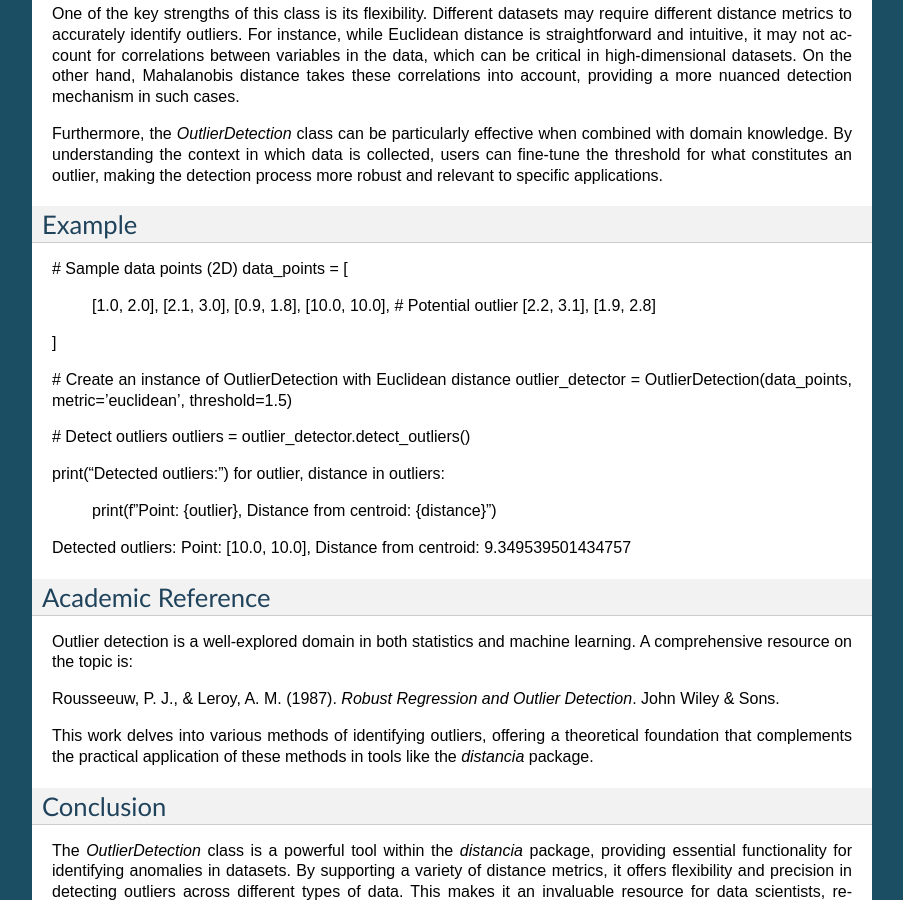
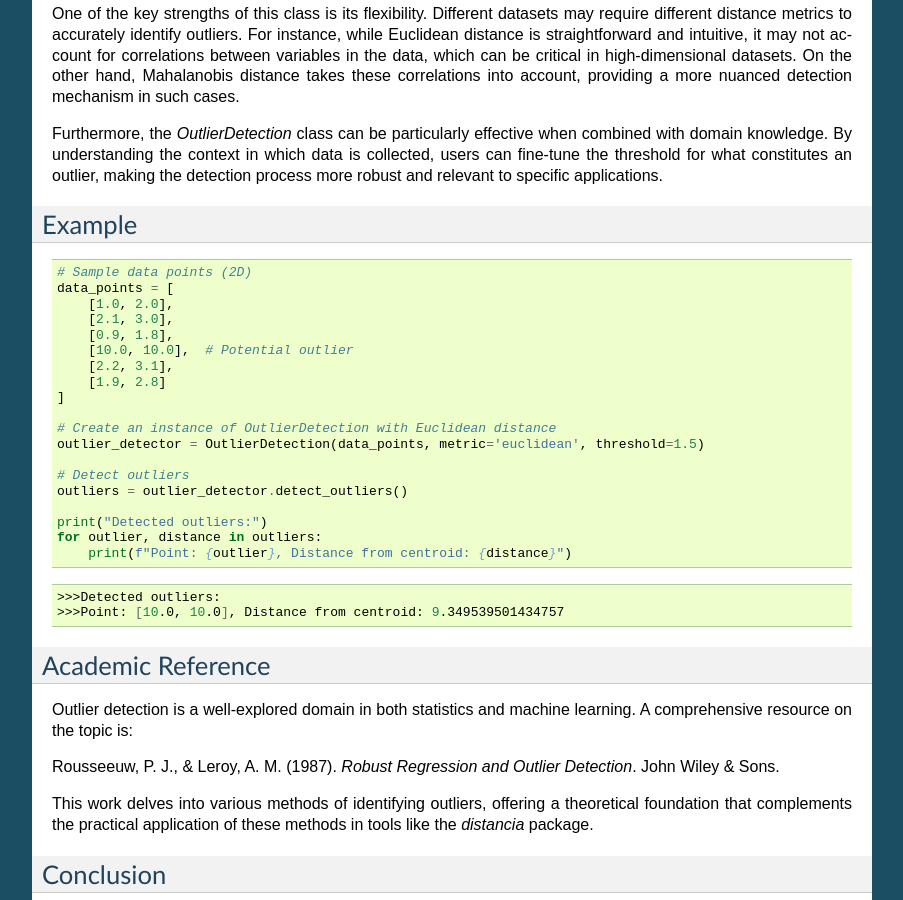
Before and after one commit to ym001/distancia, a Sphinx documentation site: the page built from docs/OutlierDetection.rst, in a window 1280 px wide and 900 px high, scrolled down 458 px. Shown: the whole window, without its empty margins (198-1101 px from the left). Built offline with Sphinx 7.4.7, drawn with Linux system fonts in a browser that asks for light colours; pages that are not in the unit, such as notebooks, are missing from menus; some of the changed lines change nothing that is shown.

Commit message:
Update OutlierDetection.rst

```diff
--- a/docs/OutlierDetection.rst
+++ b/docs/OutlierDetection.rst
@@ -19,28 +19,33 @@ Furthermore, the `OutlierDetection` class can be particularly effective when com
 
 Example
 -------
-# Sample data points (2D)
-data_points = [
-    [1.0, 2.0],
-    [2.1, 3.0],
-    [0.9, 1.8],
-    [10.0, 10.0],  # Potential outlier
-    [2.2, 3.1],
-    [1.9, 2.8]
-]
 
-# Create an instance of OutlierDetection with Euclidean distance
-outlier_detector = OutlierDetection(data_points, metric='euclidean', threshold=1.5)
+.. code-block:: python
 
-# Detect outliers
-outliers = outlier_detector.detect_outliers()
+    # Sample data points (2D)
+    data_points = [
+        [1.0, 2.0],
+        [2.1, 3.0],
+        [0.9, 1.8],
+        [10.0, 10.0],  # Potential outlier
+        [2.2, 3.1],
+        [1.9, 2.8]
+    ]
 
-print("Detected outliers:")
-for outlier, distance in outliers:
-    print(f"Point: {outlier}, Distance from centroid: {distance}")
+    # Create an instance of OutlierDetection with Euclidean distance
+    outlier_detector = OutlierDetection(data_points, metric='euclidean', threshold=1.5)
 
-Detected outliers:
-Point: [10.0, 10.0], Distance from centroid: 9.349539501434757
+    # Detect outliers
+    outliers = outlier_detector.detect_outliers()
+
+    print("Detected outliers:")
+    for outlier, distance in outliers:
+        print(f"Point: {outlier}, Distance from centroid: {distance}")
+
+.. code-block:: bash
+
+    >>>Detected outliers:
+    >>>Point: [10.0, 10.0], Distance from centroid: 9.349539501434757
 
 Academic Reference
 ------------------
```
